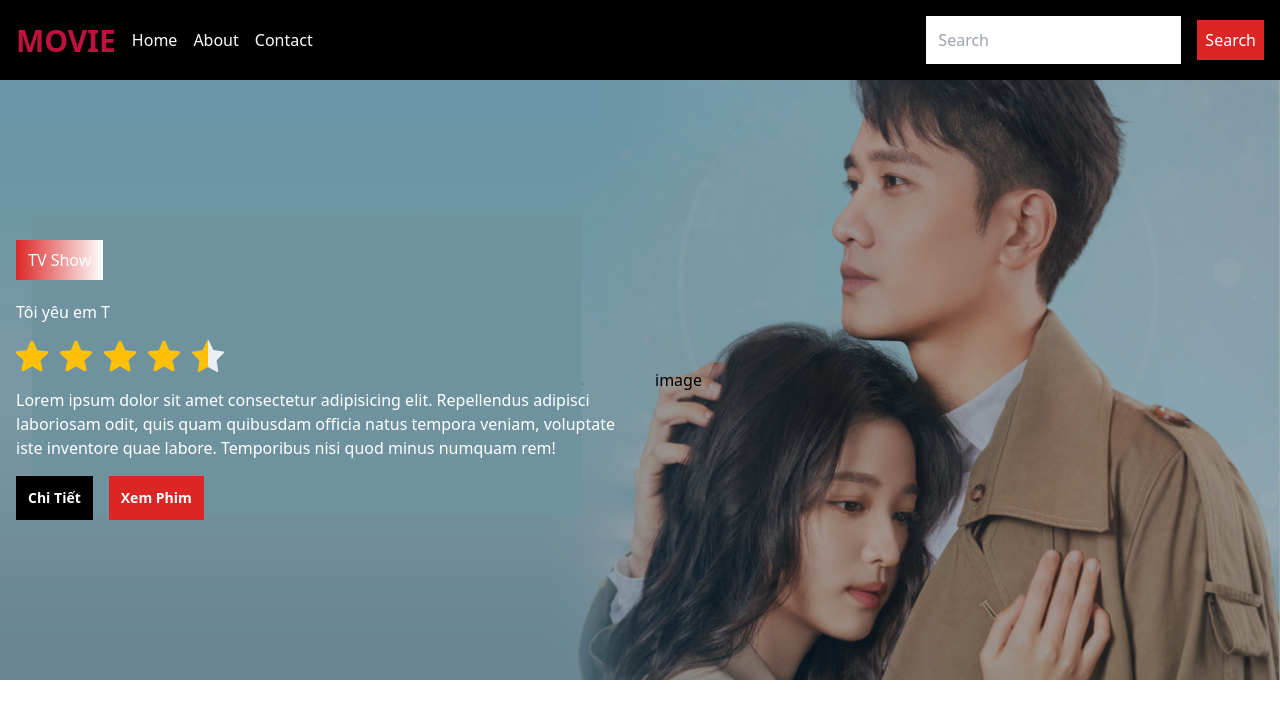
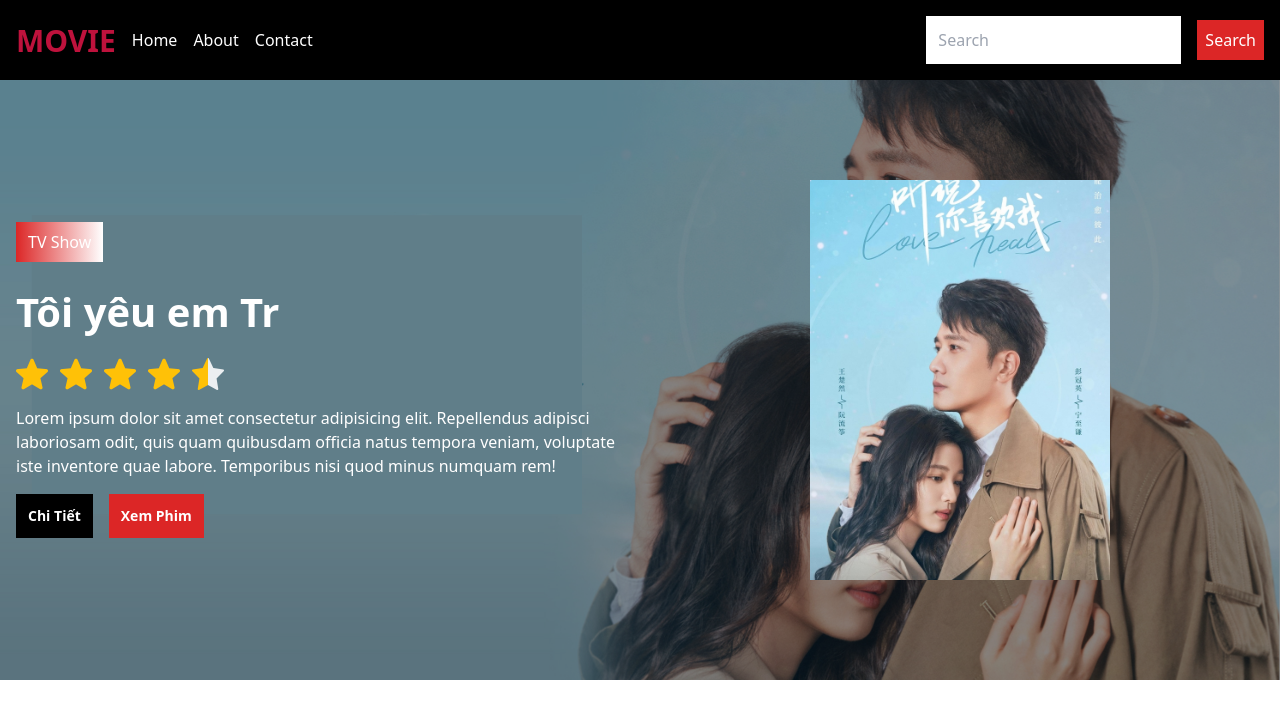
Before and after one commit to duyhai1211/Movie-Web, a React (Vite) app: page / in a window 1280 px wide. Shown: the top 718 px of the page. Built offline with nearby package versions, Linux system fonts and the light colour scheme.

Commit message:
Add Banner 3

```diff
--- a/src/components/Banner.jsx
+++ b/src/components/Banner.jsx
@@ -1,15 +1,16 @@
 import IconRating from "../assets/rating.png";
 import IconRatingHalf from "../assets/rating-half.png";
-
+import ImgTemp from "../assets/temp-1.jpeg";
+import IconPlay from "../assets/play-button.png";
 const Banner = () => {
     return (
         <div className="w-full h-[600px] bg-banner bg-center bg-no-repeat bg-cover relative">
-            <div className="absolute w-full h-full top-0 left-0 bg-black opacity-30" />
+            <div className="absolute w-full h-full top-0 left-0 bg-black opacity-40" />
             <div className="w-full h-full flex items-center justify-center space-x-[30px] p-4 relative z-20">
                 <div className="flex flex-col space-y-5 items-baseline w-[50%]">
                     <p className="text-white bg-gradient-to-r from-red-600 to-white text-md py-2 px-3">TV Show</p>
                     <div className="flex flex-col space-y-4">
-                        <h2 className="text-white text-3x1">Tôi yêu em T</h2>
+                        <h2 className="text-white text-[40px] font-bold">Tôi yêu em Tr</h2>
                         <div className="flex items-center space-x-3">
                             <img src={IconRating} alt="rating" className="w-8 h-8" />
                             <img src={IconRating} alt="rating" className="w-8 h-8" />
@@ -17,14 +18,25 @@ const Banner = () => {
                             <img src={IconRating} alt="rating" className="w-8 h-8" />
                             <img src={IconRatingHalf} alt="rating" className="w-8 h-8" />
                         </div>
-                        <p className="text-white">Lorem ipsum dolor sit amet consectetur adipisicing elit. Repellendus adipisci laboriosam odit, quis quam quibusdam officia natus tempora veniam, voluptate iste inventore quae labore. Temporibus nisi quod minus numquam rem!</p>
+                        <p className="text-white">
+                            Lorem ipsum dolor sit amet consectetur adipisicing elit. Repellendus adipisci laboriosam
+                            odit, quis quam quibusdam officia natus tempora veniam, voluptate iste inventore quae
+                            labore. Temporibus nisi quod minus numquam rem!
+                        </p>
                         <div className="flex items-center space-x-4">
                             <button className="p-3 text-white bg-black font-bold text-sm">Chi Tiết</button>
                             <button className="p-3 text-white bg-red-600 font-bold text-sm">Xem Phim</button>
                         </div>
                     </div>
                 </div>
-                <div className="w-[50%]">image</div>
+                <div className="w-[50%] flex items-center justify-center">
+                    <div className="w-[300px] h-[400px] relative group cursor-pointer">
+                        <img src={ImgTemp} alt="temp" className="w-full h-full object-cover" />
+                        <div className="w-full h-full absolute top-0 left-0 flex items-center justify-center backdrop-blur-sm opacity-0 group-hover:opacity-100 transition-opacity duration-500 ease-in-out">
+                            <img src={IconPlay} alt="play" className="w-16 h-16 relative z-20" />
+                        </div>
+                    </div>
+                </div>
             </div>
         </div>
     );
```
